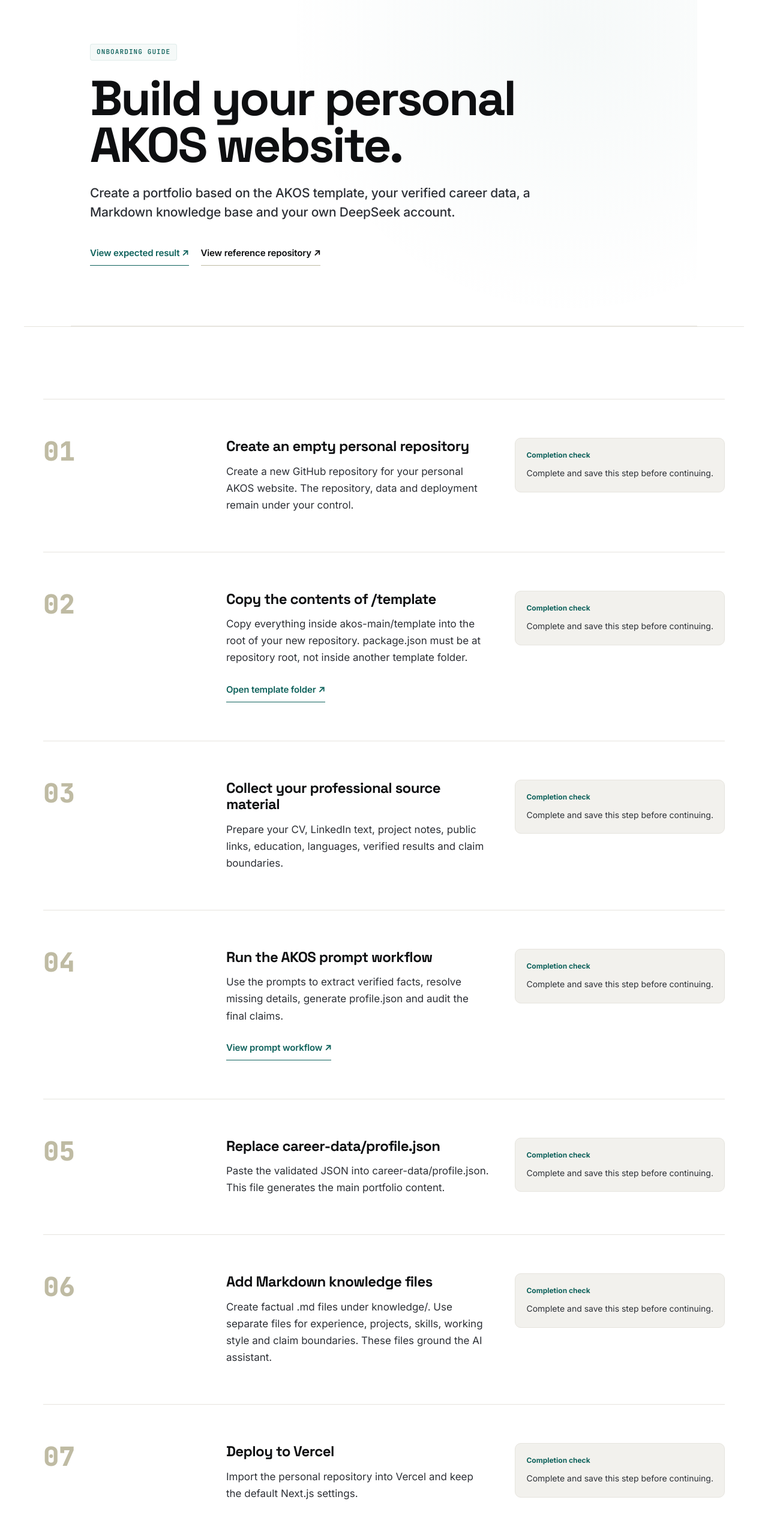
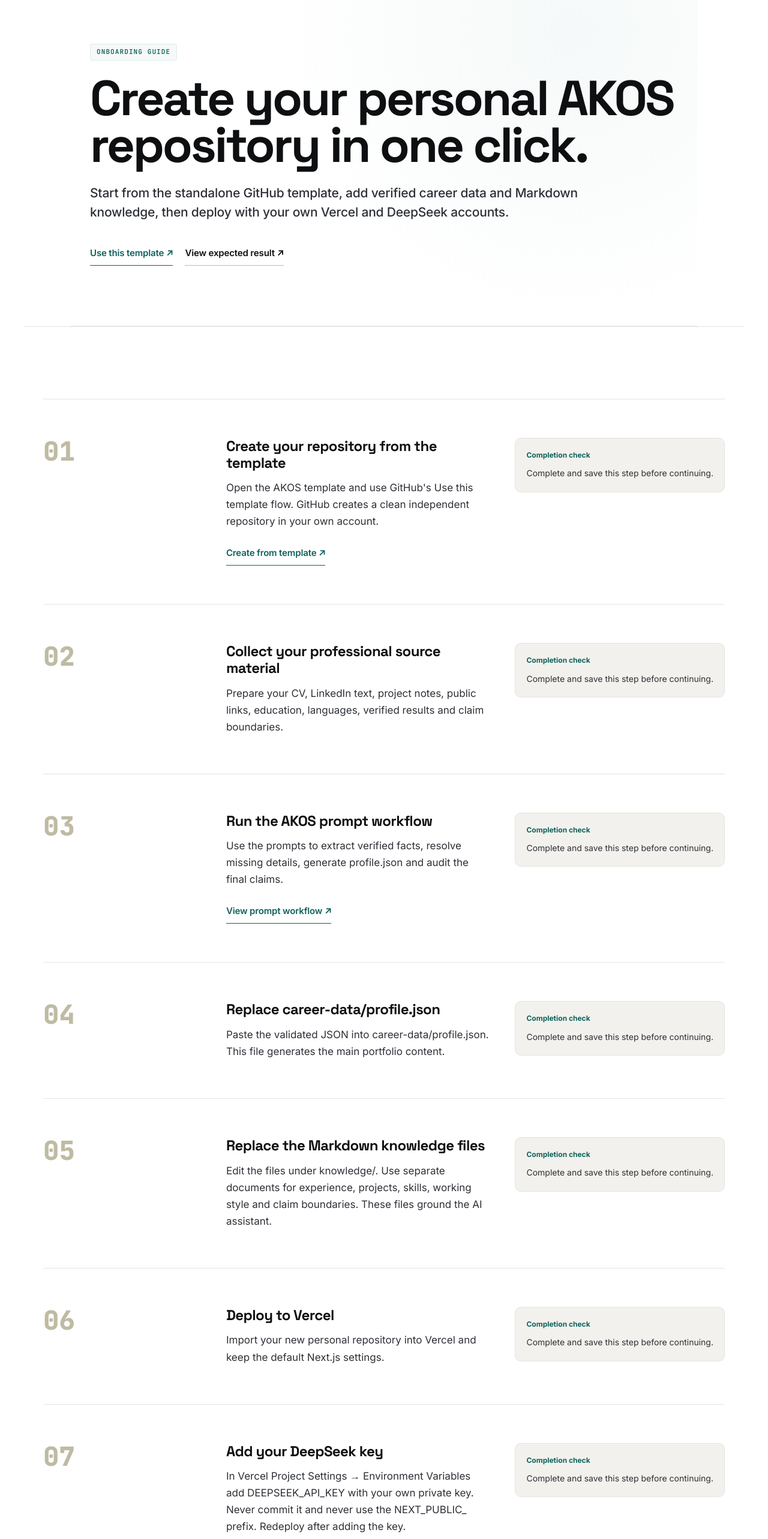
Before and after one commit to rollie1212/akos-main, a Next.js app: page /get-started in a window 1280 px wide. Shown: the part 140-2706 px from the top of the page at 60% size. Built offline with nearby package versions, Linux system fonts and the light colour scheme.

Commit message:
Replace manual folder copy with GitHub template onboarding

```diff
--- a/app/get-started/page.tsx
+++ b/app/get-started/page.tsx
@@ -5,50 +5,45 @@ import SupportFooter from "@/components/SupportFooter";
 const steps = [
   {
     number: "01",
-    title: "Create an empty personal repository",
-    description: "Create a new GitHub repository for your personal AKOS website. The repository, data and deployment remain under your control.",
+    title: "Create your repository from the template",
+    description: "Open the AKOS template and use GitHub's Use this template flow. GitHub creates a clean independent repository in your own account.",
+    actionLabel: "Create from template ↗",
+    actionUrl: "https://github.com/rollie1212/akos-template/generate",
   },
   {
     number: "02",
-    title: "Copy the contents of /template",
-    description: "Copy everything inside akos-main/template into the root of your new repository. package.json must be at repository root, not inside another template folder.",
-    actionLabel: "Open template folder ↗",
-    actionUrl: "https://github.com/rollie1212/akos-main/tree/main/template",
-  },
-  {
-    number: "03",
     title: "Collect your professional source material",
     description: "Prepare your CV, LinkedIn text, project notes, public links, education, languages, verified results and claim boundaries.",
   },
   {
-    number: "04",
+    number: "03",
     title: "Run the AKOS prompt workflow",
     description: "Use the prompts to extract verified facts, resolve missing details, generate profile.json and audit the final claims.",
     actionLabel: "View prompt workflow ↗",
     actionUrl: "/prompts",
   },
   {
-    number: "05",
+    number: "04",
     title: "Replace career-data/profile.json",
     description: "Paste the validated JSON into career-data/profile.json. This file generates the main portfolio content.",
   },
   {
+    number: "05",
+    title: "Replace the Markdown knowledge files",
+    description: "Edit the files under knowledge/. Use separate documents for experience, projects, skills, working style and claim boundaries. These files ground the AI assistant.",
+  },
+  {
     number: "06",
-    title: "Add Markdown knowledge files",
-    description: "Create factual .md files under knowledge/. Use separate files for experience, projects, skills, working style and claim boundaries. These files ground the AI assistant.",
+    title: "Deploy to Vercel",
+    description: "Import your new personal repository into Vercel and keep the default Next.js settings.",
   },
   {
     number: "07",
-    title: "Deploy to Vercel",
-    description: "Import the personal repository into Vercel and keep the default Next.js settings.",
-  },
-  {
-    number: "08",
     title: "Add your DeepSeek key",
     description: "In Vercel Project Settings → Environment Variables add DEEPSEEK_API_KEY with your own private key. Never commit it and never use the NEXT_PUBLIC_ prefix. Redeploy after adding the key.",
   },
   {
-    number: "09",
+    number: "08",
     title: "Run the acceptance check",
     description: "Confirm the portfolio renders correctly, links work, the assistant answers from Markdown and unsupported facts are not invented.",
   },
@@ -61,11 +56,11 @@ export default function GetStartedPage() {
 
       <section className="page-hero">
         <p className="eyebrow">Onboarding guide</p>
-        <h1>Build your personal AKOS website.</h1>
-        <p className="summary">Create a portfolio based on the AKOS template, your verified career data, a Markdown knowledge base and your own DeepSeek account.</p>
+        <h1>Create your personal AKOS repository in one click.</h1>
+        <p className="summary">Start from the standalone GitHub template, add verified career data and Markdown knowledge, then deploy with your own Vercel and DeepSeek accounts.</p>
         <div className="actions">
-          <a className="button button--primary" href="https://akos-mu.vercel.app/" target="_blank" rel="noreferrer">View expected result ↗</a>
-          <a className="button" href="https://github.com/rollie1212/akos-new" target="_blank" rel="noreferrer">View reference repository ↗</a>
+          <a className="button button--primary" href="https://github.com/rollie1212/akos-template/generate" target="_blank" rel="noreferrer">Use this template ↗</a>
+          <a className="button" href="https://akos-mu.vercel.app/" target="_blank" rel="noreferrer">View expected result ↗</a>
         </div>
       </section>
 
@@ -89,9 +84,9 @@ export default function GetStartedPage() {
       </section>
 
       <section className="section" style={{ background: "var(--faint)" }}>
-        <p className="eyebrow">Expected result</p>
-        <h2>Same foundation, personal content.</h2>
-        <p className="summary" style={{ fontSize: 18 }}>The final website should use the AKOS design, display the user’s verified career data and provide an optional AI assistant grounded in the user’s Markdown files.</p>
+        <p className="eyebrow">Repository roles</p>
+        <h2>One product, one clean template, one personal reference.</h2>
+        <p className="summary" style={{ fontSize: 18 }}><code>akos-main</code> contains the product and onboarding. <code>akos-template</code> creates user repositories. <code>akos-new</code> remains the personal reference implementation.</p>
       </section>
 
       <SupportFooter />
```
